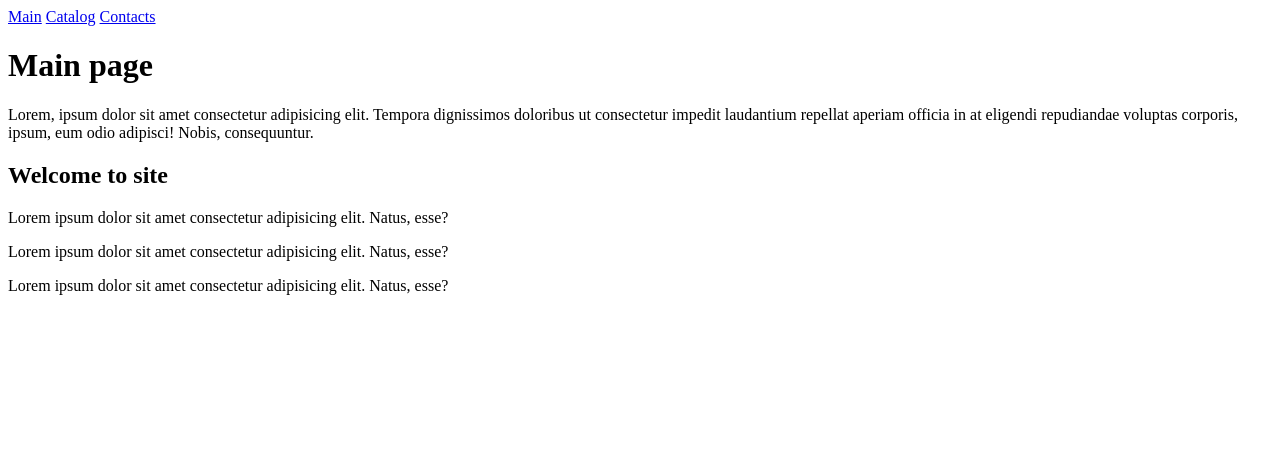
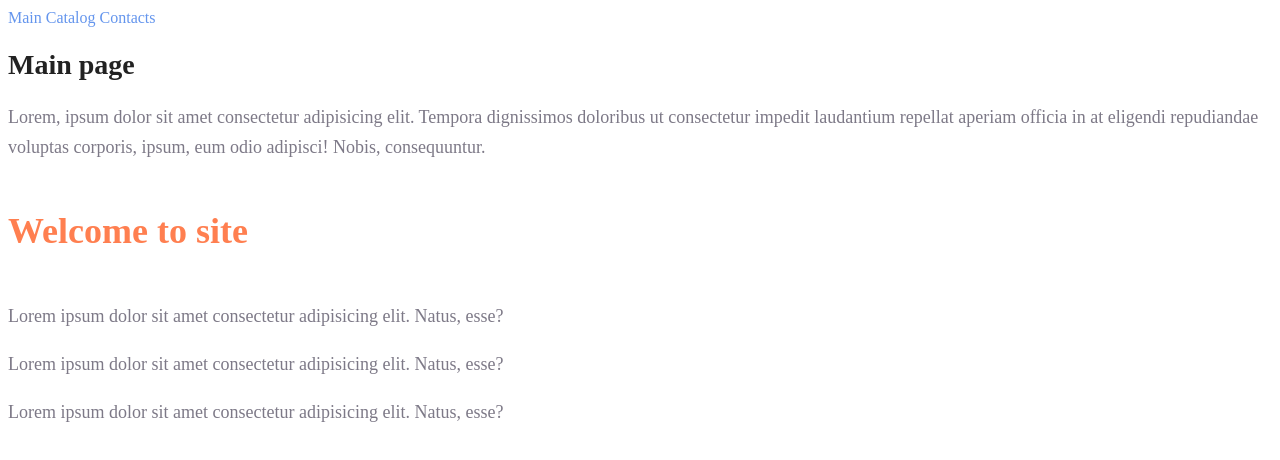
Before and after one commit to FeruzMurodov/HW_1_html_basic, a plain HTML site: page index.html in a window 1280 px wide. Drawn offline with Linux system fonts and the light colour scheme.

Commit message:
initial commit

```diff
--- a/index.html
+++ b/index.html
@@ -4,16 +4,17 @@
     <meta charset="UTF-8">
     <meta name="viewport" content="width=device-width, initial-scale=1.0">
     <title>Document</title>
+    <link rel="stylesheet" href="./style.css">
 </head>
 <body>
-    <a href="#">Main</a>
-    <a href="./catalog/catalog.html">Catalog</a>
-    <a href="#">Contacts</a>
-    <h1>Main page</h1>
-    <p>Lorem, ipsum dolor sit amet consectetur adipisicing elit. Tempora dignissimos doloribus ut consectetur impedit laudantium repellat aperiam officia in at eligendi repudiandae voluptas corporis, ipsum, eum odio adipisci! Nobis, consequuntur.</p>
-    <h2>Welcome to site</h2>
-    <p>Lorem ipsum dolor sit amet consectetur adipisicing elit. Natus, esse?</p>
-    <p>Lorem ipsum dolor sit amet consectetur adipisicing elit. Natus, esse?</p>
-    <p>Lorem ipsum dolor sit amet consectetur adipisicing elit. Natus, esse?</p>
+    <a class="menu" href="#">Main</a>
+    <a class="menu" href="./catalog/catalog.html">Catalog</a>
+    <a class="menu" href="#">Contacts</a>
+    <h1 class="header">Main page</h1>
+    <p class="par">Lorem, ipsum dolor sit amet consectetur adipisicing elit. Tempora dignissimos doloribus ut consectetur impedit laudantium repellat aperiam officia in at eligendi repudiandae voluptas corporis, ipsum, eum odio adipisci! Nobis, consequuntur.</p>
+    <h2 class="haeder2">Welcome to site</h2>
+    <p class="par">Lorem ipsum dolor sit amet consectetur adipisicing elit. Natus, esse?</p>
+    <p class="par">Lorem ipsum dolor sit amet consectetur adipisicing elit. Natus, esse?</p>
+    <p class="par">Lorem ipsum dolor sit amet consectetur adipisicing elit. Natus, esse?</p>
 </body>
 </html>
--- /dev/null
+++ b/style.css
@@ -0,0 +1,28 @@
+a {
+  text-decoration: none;
+}
+.menu {
+  color: cornflowerblue;
+  font-size: 16px;
+  line-height: 20px;
+}
+.header {
+  color: #222222;
+  font-size: 28px;
+  line-height: 36px;
+  font-weight: bold;
+}
+.par {
+  font-style: normal;
+  font-weight: 300;
+  font-size: 18px;
+  line-height: 30px;
+  color: #7d7987;
+}
+.haeder2 {
+  color: coral;
+  font-style: normal;
+  font-weight: 700;
+  font-size: 36px;
+  line-height: 80px;
+}
```
Also changed, not shown: catalog/catalog.html (+9 -8 lines).
